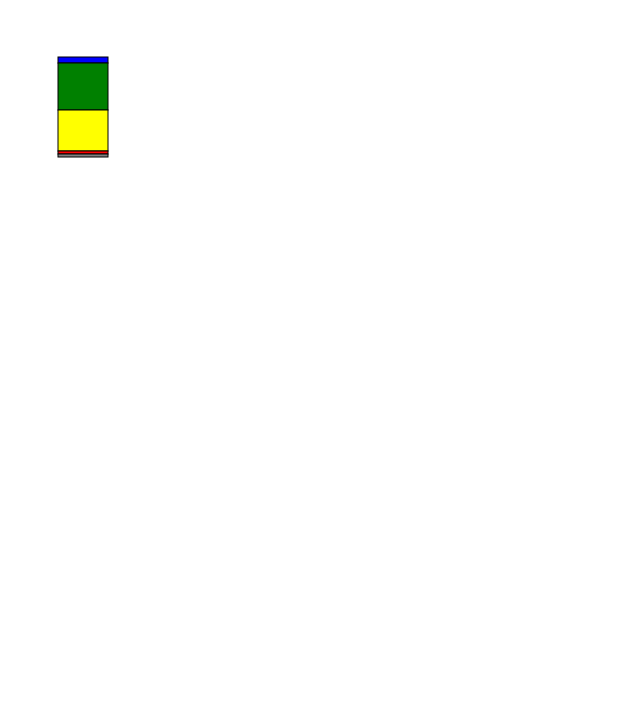
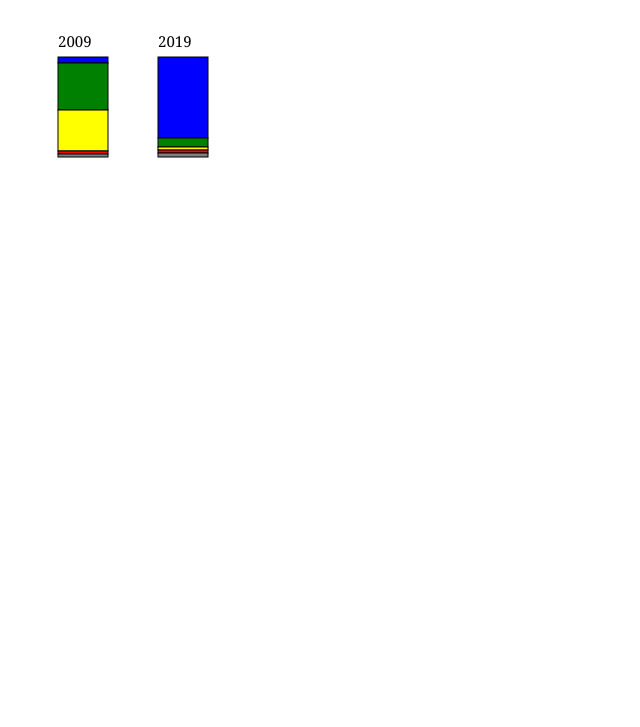
Before and after one commit to TIC97/PROGRAMACION, a plain HTML site: page dibujarBarra.html in a window 1280 px wide. Shown: the part 73-800 px from the top of the page, without its empty margins (0-640 px from the left). Drawn offline with Linux system fonts and the light colour scheme.

Commit message:
dibujar barra finish

```diff
--- a/dibujarBarra.html
+++ b/dibujarBarra.html
@@ -42,14 +42,15 @@
 
         function dibujarBarra(x, y, serie, colores, texto) {
 
-            let base = x;
+            escribirTexto(x , y - 10, texto)
+
             let sumar = 0;
 
             for (let index = 0; index <= colores.length; index++) {
 
                 let altura = serie[index];
 
-                dibujarRectangulo(x, y + sumar, base, altura, colores[index])
+                dibujarRectangulo(x, y + sumar, 50, altura, colores[index])
                 sumar = sumar + altura;
 
             }
@@ -57,7 +58,7 @@
         };
 
         dibujarBarra(50, 50, serie2009, colores, "2009");
-        // dibujarBarra(150, 50, serie2019, colores, "2019");
+        dibujarBarra(150, 50, serie2019, colores, "2019");
 
 
 
```
